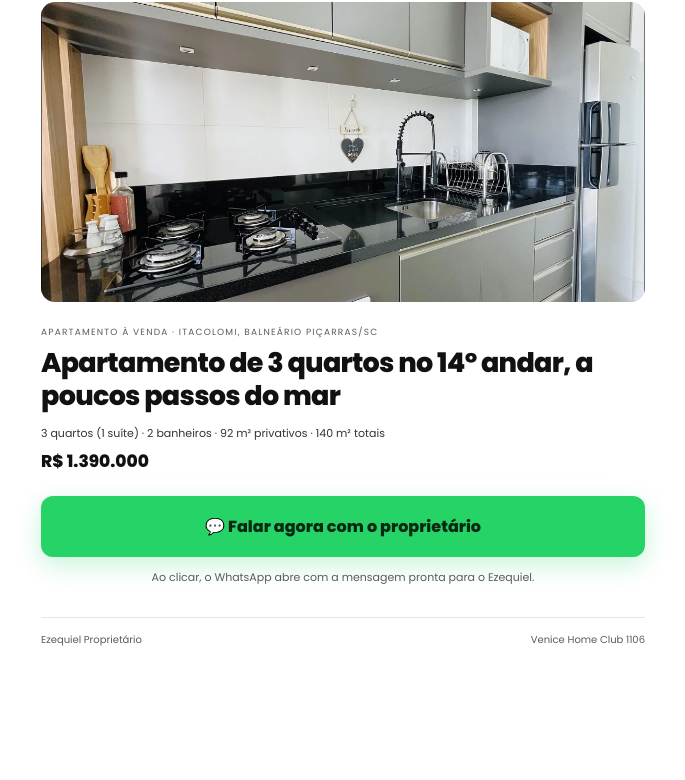
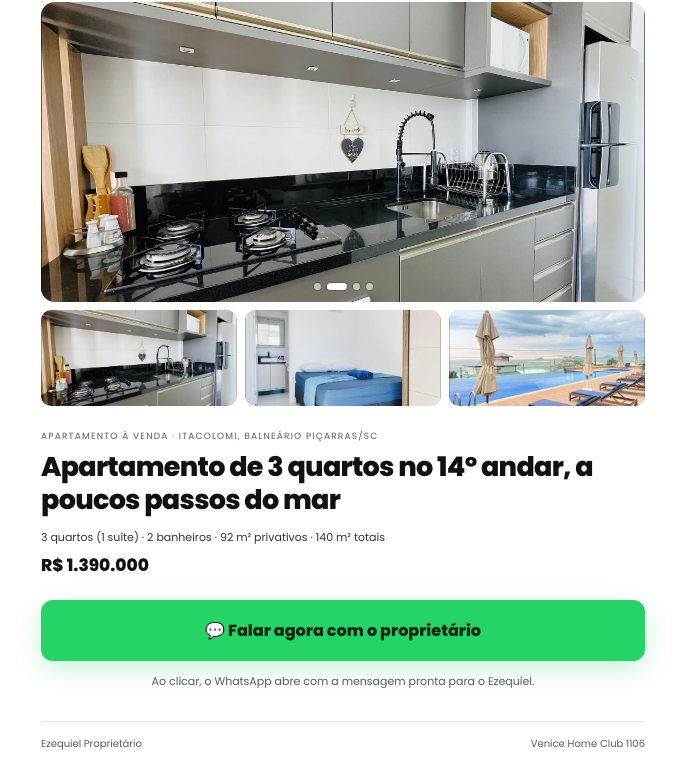
Before and after one commit to Trafseg/ezequiel-imoveis-2-venice-1106, a plain HTML site: page index.html in a window 1280 px wide. Shown: the part 68-848 px from the top of the page, without its empty margins (297-982 px from the left). Before the commit the page ends 800 px from the top, so only its background shows below. Drawn offline with Linux system fonts and the light colour scheme.

Commit message:
Atualização via Central Trafficfy

```diff
--- a/index.html
+++ b/index.html
@@ -15,6 +15,11 @@ body{margin:0;font-family:Poppins,Arial,sans-serif;color:var(--ink);background:#
 .carrossel{position:relative;width:100%;height:300px;border-radius:14px;overflow:hidden;margin-top:18px;background:#eee}
 .slide{position:absolute;inset:0;width:100%;height:100%;object-fit:cover;opacity:0;transition:opacity .8s ease}
 .slide.on{opacity:1}
+.dots{position:absolute;left:0;right:0;bottom:12px;display:flex;justify-content:center;gap:6px;z-index:2}
+.dot{width:7px;height:7px;border-radius:99px;background:rgba(255,255,255,.55);box-shadow:0 0 0 1px rgba(0,0,0,.18);transition:width .4s ease,background .4s ease}
+.dot.on{width:20px;background:#fff}
+.thumbs{display:grid;grid-template-columns:repeat(3,1fr);gap:8px;margin-top:8px}
+.thumbs img{display:block;width:100%;height:96px;object-fit:cover;border-radius:10px;background:#eee}
 .tag{font-size:9px;letter-spacing:1.2px;text-transform:uppercase;color:var(--muted);margin:24px 0 8px}
 h1{font-size:27px;line-height:1.22;letter-spacing:-.7px;margin:0 0 12px;font-weight:800}
 .specs{font-size:11px;line-height:1.6;color:#333;margin:0 0 6px}
@@ -24,7 +29,7 @@ h1{font-size:27px;line-height:1.22;letter-spacing:-.7px;margin:0 0 12px;font-wei
 .btn:focus-visible{outline:3px solid var(--ink);outline-offset:3px}
 .micro{font-size:11px;color:var(--muted);text-align:center;margin:12px 0 0;line-height:1.6}
 footer{margin-top:30px;border-top:1px solid var(--line);padding-top:14px;font-size:10px;color:var(--muted);display:flex;justify-content:space-between;gap:12px;flex-wrap:wrap}
-@media(max-width:560px){.wrap{padding:14px 16px 22px}h1{font-size:22px}.carrossel{height:230px}.preco{font-size:15px}.specs{font-size:10.5px}.tag{font-size:8.5px}}
+@media(max-width:560px){.wrap{padding:14px 16px 22px}h1{font-size:22px}.carrossel{height:230px}.thumbs img{height:74px}.preco{font-size:15px}.specs{font-size:10.5px}.tag{font-size:8.5px}}
 </style>
 <!-- Meta Pixel — Ezequiel Maia -->
 <script>
@@ -47,6 +52,12 @@ fbq('track','PageView');
 <img class="slide" src="FOTOS/f09.jpeg" alt="Foto do imóvel">
 <img class="slide" src="FOTOS/f19.jpeg" alt="Foto do imóvel">
 <img class="slide" src="FOTOS/f27.jpeg" alt="Foto do imóvel">
+<div class="dots" aria-hidden="true"><span class="dot on"></span><span class="dot"></span><span class="dot"></span><span class="dot"></span></div>
+</div>
+<div class="thumbs">
+<img src="FOTOS/f09.jpeg" alt="Foto do imóvel" loading="lazy">
+<img src="FOTOS/f19.jpeg" alt="Foto do imóvel" loading="lazy">
+<img src="FOTOS/f27.jpeg" alt="Foto do imóvel" loading="lazy">
 </div>
 
 <div class="tag">Apartamento à venda · Itacolomi, Balneário Piçarras/SC</div>
@@ -79,12 +90,15 @@ track('track','ViewContent');
 // Carrossel automático das fotos do topo (troca a cada 4 segundos)
 (function(){
  const slides=[...document.querySelectorAll('#carrossel .slide')];
+ const dots=[...document.querySelectorAll('#carrossel .dot')];
  if(slides.length<2)return;
  let atual=0;
  setInterval(()=>{
   slides[atual].classList.remove('on');
+  dots[atual].classList.remove('on');
   atual=(atual+1)%slides.length;
   slides[atual].classList.add('on');
+  dots[atual].classList.add('on');
  },4000);
 })();
 
```
